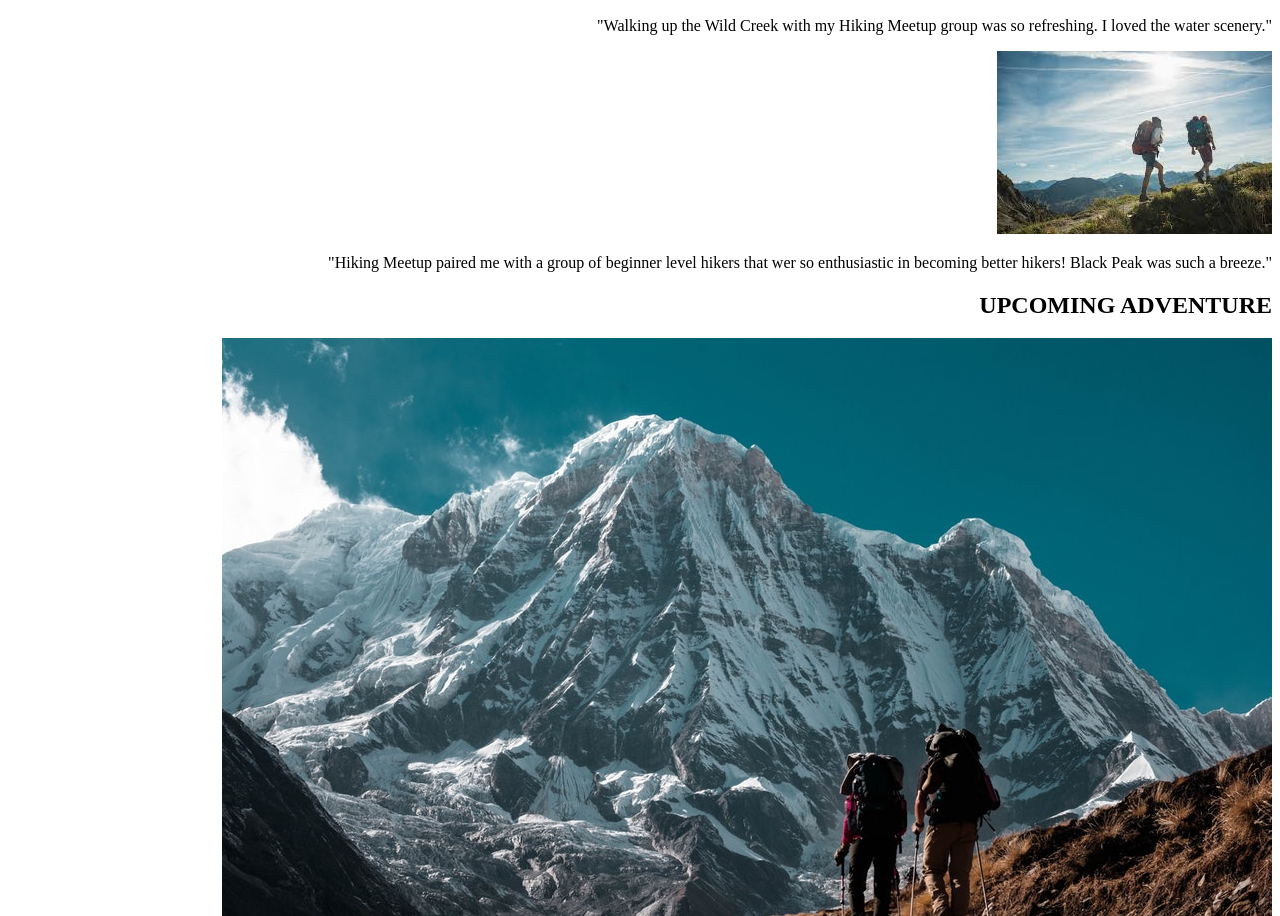
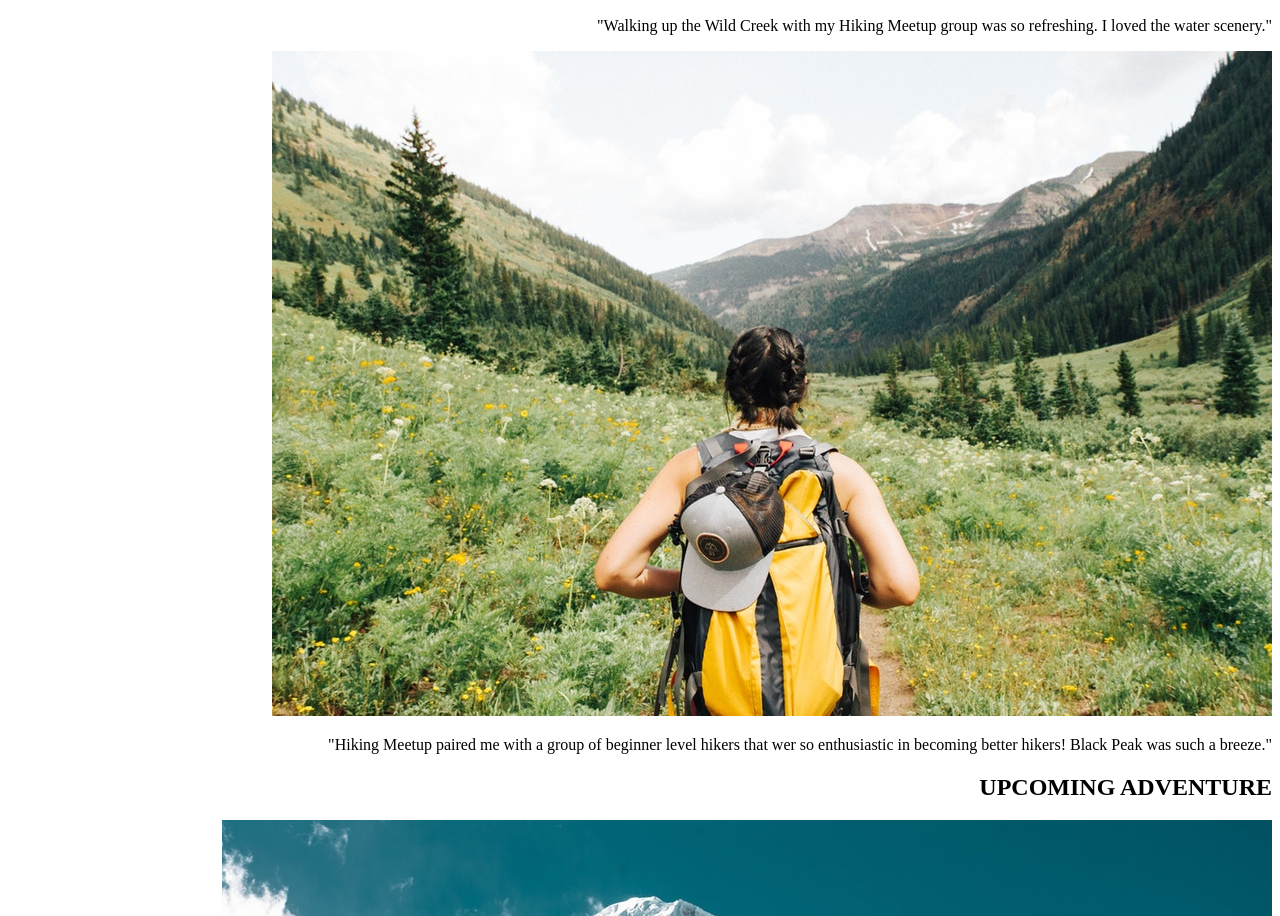
Before and after one commit to krdowns/collabathon, a website: page index.html in a window 1280 px wide. Shown: the part 1600-2516 px from the top of the page. Drawn offline with nearby package versions, Linux system fonts and the light colour scheme.

Commit message:
images again again

```diff
--- a/index.html
+++ b/index.html
@@ -95,7 +95,7 @@
                     <p>
                         "Walking up the Wild Creek with my Hiking Meetup group was so refreshing. I loved the water scenery."
                 </article>
-                <img src="./images/hiking4.jpg">
+                <img src="./images/hiking6.jpg">
                 <article class="highlights-article">
                     <p>
                         "Hiking Meetup paired me with a group of beginner level hikers that wer so enthusiastic in becoming better hikers! Black Peak was such a breeze."
```
Also changed, not shown: images/hiking6.jpg (added).
